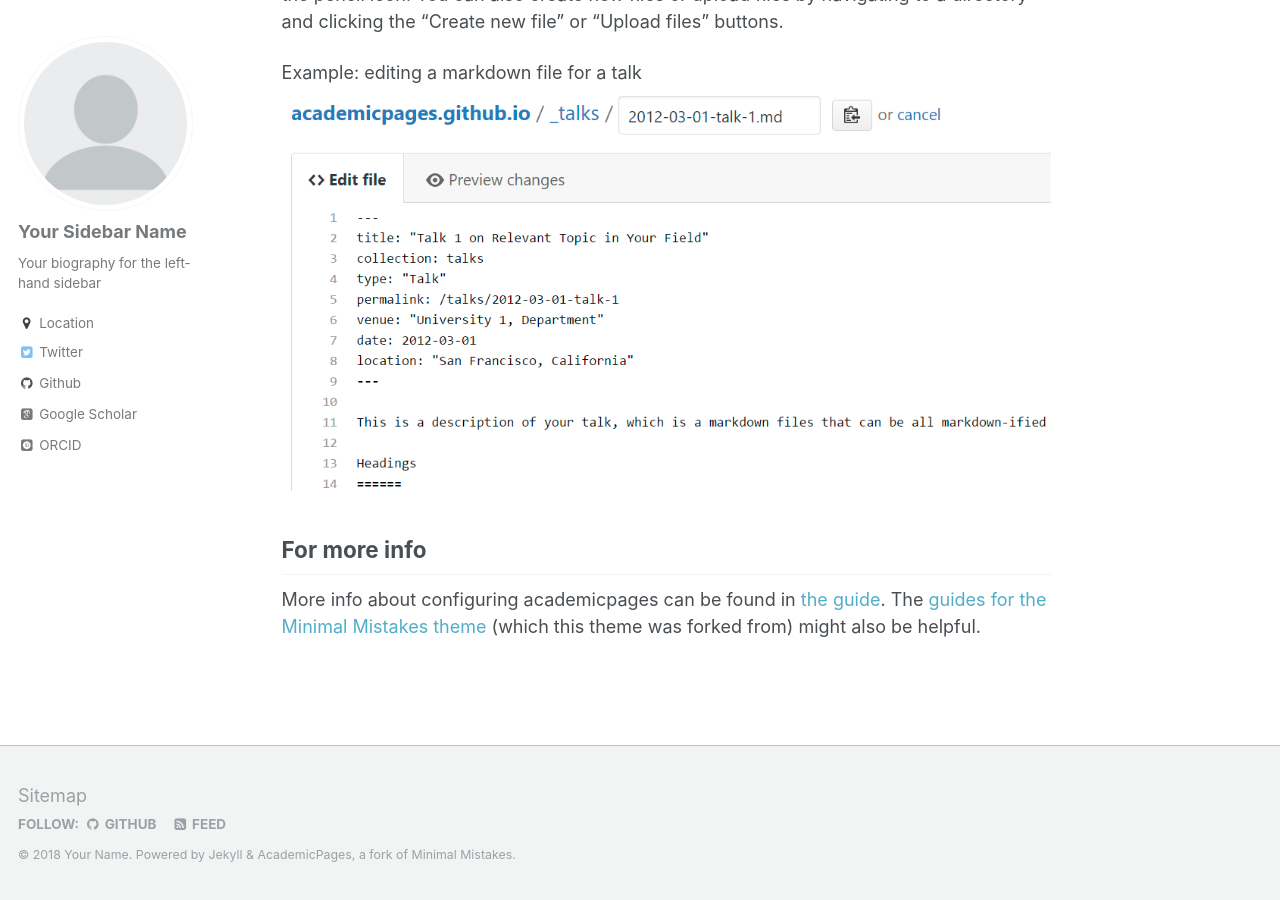
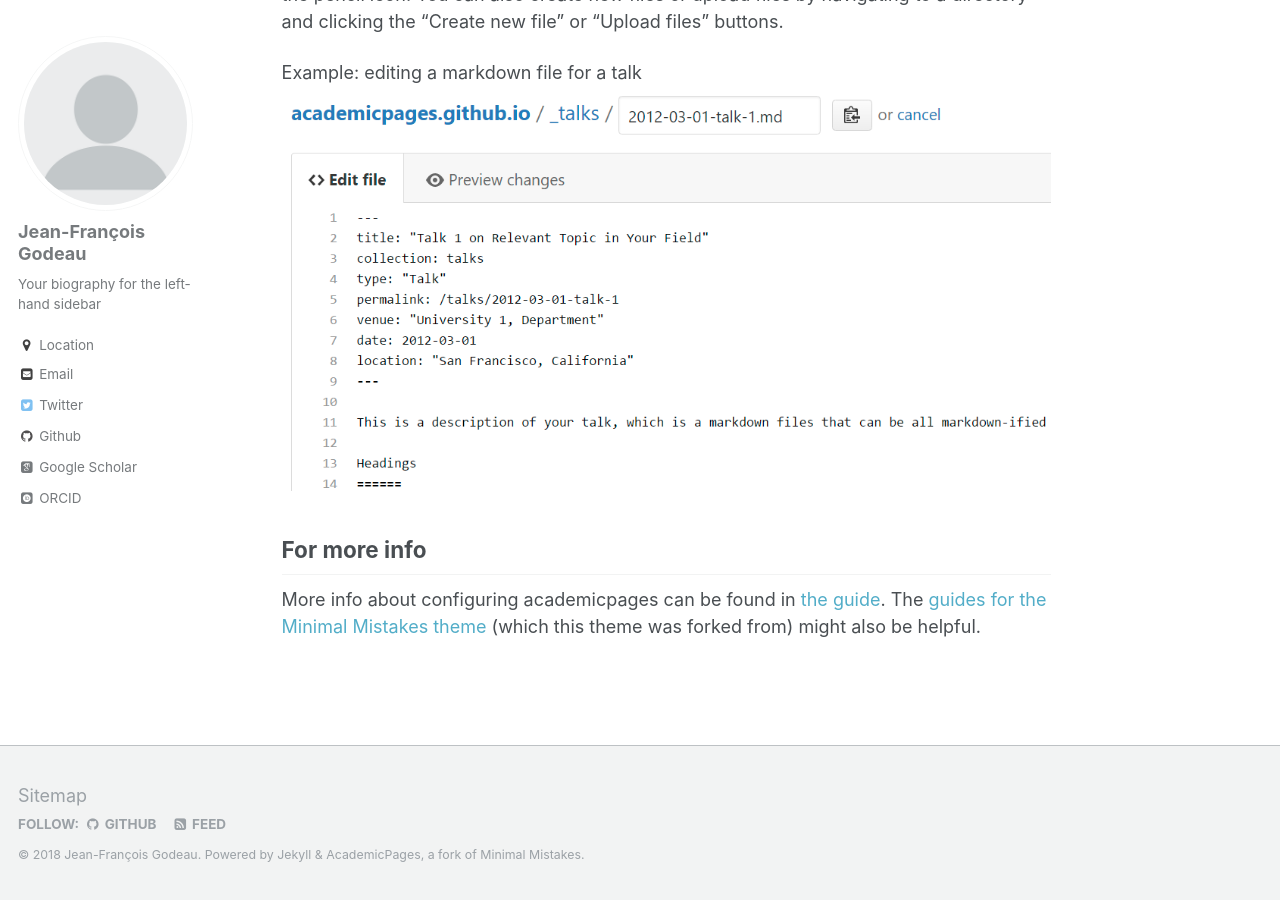
Before and after one commit to Jeff37/Jeff37.github.io, a Jekyll site: the page built from _pages/about.md, in a window 1280 px wide and 900 px high, scrolled down 2510 px. Built offline with Jekyll 4.4.1, drawn with Linux system fonts in a browser that asks for light colours; some web fonts are replaced.

Commit message:
First commit

```diff
--- a/_config.yml
+++ b/_config.yml
@@ -9,11 +9,11 @@
 locale                   : "en-US"
 title                    : "Your Name / Site Title"
 title_separator          : "-"
-name                     : &name "Your Name"
+name                     : &name "Jean-François Godeau"
 description              : &description "personal description"
-url                      : https://academicpages.github.io # the base hostname & protocol for your site e.g. "https://mmistakes.github.io"
+url                      : https://Jeff37.github.io # the base hostname & protocol for your site e.g. "https://mmistakes.github.io"
 baseurl                  : "" # the subpath of your site, e.g. "/blog"
-repository               : "academicpages/academicpages.github.io"
+repository               : "Jeff37/academicpages.github.io"
 teaser                   :  # filename of teaser fallback teaser image placed in /images/, .e.g. "500x300.png"
 breadcrumbs              : false # true, false (default)
 words_per_minute         : 160
@@ -78,13 +78,13 @@ analytics:
 
 # Site Author
 author:
-  name             : "Your Sidebar Name"
+  name             : "Jean-François Godeau"
   avatar           : "profile.png"
   bio              : "Your biography for the left-hand sidebar"
   location         : "Location"
   employer         :
   googlescholar    : "http://yourfullgooglescholarurl.com"
-  email            :
+  email            : "jfgodeau@gmail.com"
   uri              :
   bitbucket        :
   codepen          :
@@ -92,7 +92,7 @@ author:
   flickr           :
   facebook         :
   foursquare       :
-  github           : "academicpages"
+  github           : "Jeff37"
   google_plus      :
   keybase          :
   instagram        :
```
